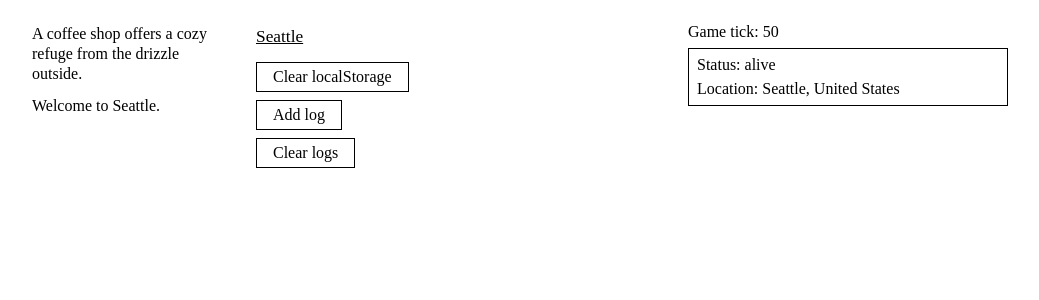
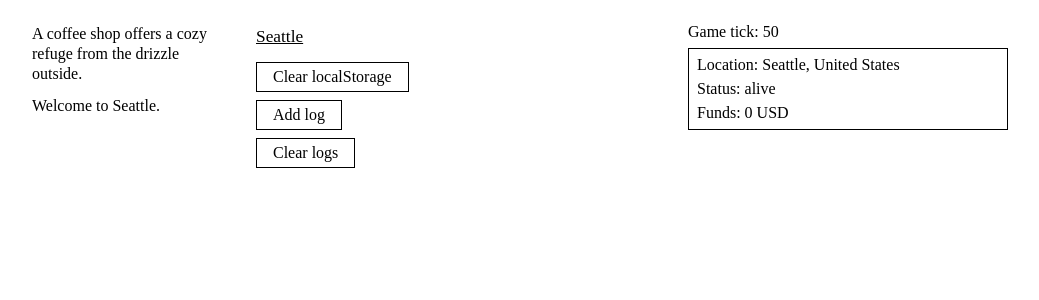
Before and after one commit to womogenes/migration-game, a SvelteKit app: page / in a window 1280 px wide. Shown: the top 300 px of the page, without its empty margins (120-1159 px from the left). Built offline with nearby package versions, Linux system fonts and the light colour scheme.

Commit message:
Begin adding some currency things

```diff
--- a/src/lib/locations.json
+++ b/src/lib/locations.json
@@ -1,6 +1,7 @@
 [
   {
     "id": "seattle-usa",
+    "currency": { "code": "USD", "symbol": "$", "conversion": 1.0 },
     "location": { "city": "Seattle", "country": "United States" },
     "ambientMessages": [
       { "message": "The sound of seagulls fills the air." },
@@ -27,6 +28,7 @@
   },
   {
     "id": "new-york-usa",
+    "currency": { "code": "USD", "symbol": "$", "conversion": 1.0 },
     "location": { "city": "New York", "country": "United States" },
     "ambientMessages": [
       { "message": "The city that never sleeps lives up to its name as the streets buzz with activity at all hours." },
@@ -54,6 +56,7 @@
   {
     "id": "tokyo-japan",
     "location": { "city": "Tokyo", "country": "Japan" },
+    "currency": { "code": "JPY", "symbol": "¥", "conversion": 0.0067 },
     "ambientMessages": [
       { "message": "小さなラーメン屋で人々が辛抱強く列を作り、煮込みスープの香りが街中に漂う。", "translation": "People queue patiently at a small ramen shop, the aroma of simmering broth wafting into the street." },
       { "message": "オフィスワーカーが賑やかなプラットフォームで列車を待ちながら、急いでおにぎりをかじっています。", "translation": "Office workers hurriedly munch on onigiri while waiting for their train on a bustling platform." },
--- a/src/routes/+page.svelte
+++ b/src/routes/+page.svelte
@@ -35,6 +35,9 @@
   const locData = derived(locID, ($locID) =>
     allLocData.find((locObj) => locObj.id === $locID),
   );
+
+  // Funds
+  const funds = store('funds', { amount: 0, currency: 'USD' });
 
   // Log messages in left sidebar
   const logs = store('logs', [`Welcome to ${$locData.location.city}.`]);
@@ -97,8 +100,9 @@
     <div class="flex w-80 flex-col gap-2 leading-none">
       <p>Game tick: {$gameTick}</p>
       <div class="flex flex-col gap-2 border border-black px-2 py-2">
+        <p>Location: {$locData.location.city}, {$locData.location.country}</p>
         <p>Status: {$status}</p>
-        <p>Location: {$locData.location.city}, {$locData.location.country}</p>
+        <p>Funds: {$funds.amount} {$funds.currency}</p>
       </div>
     </div>
   </div>
```
